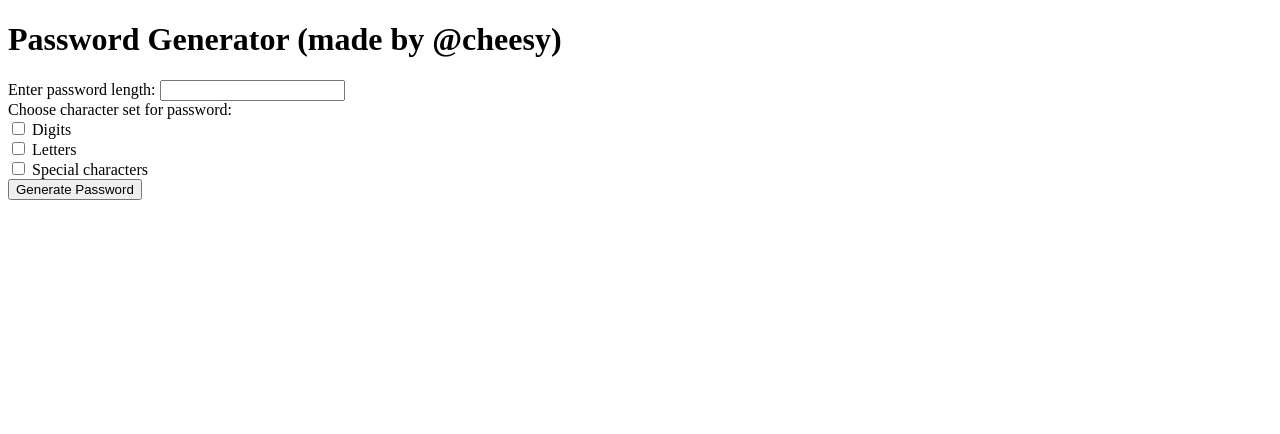
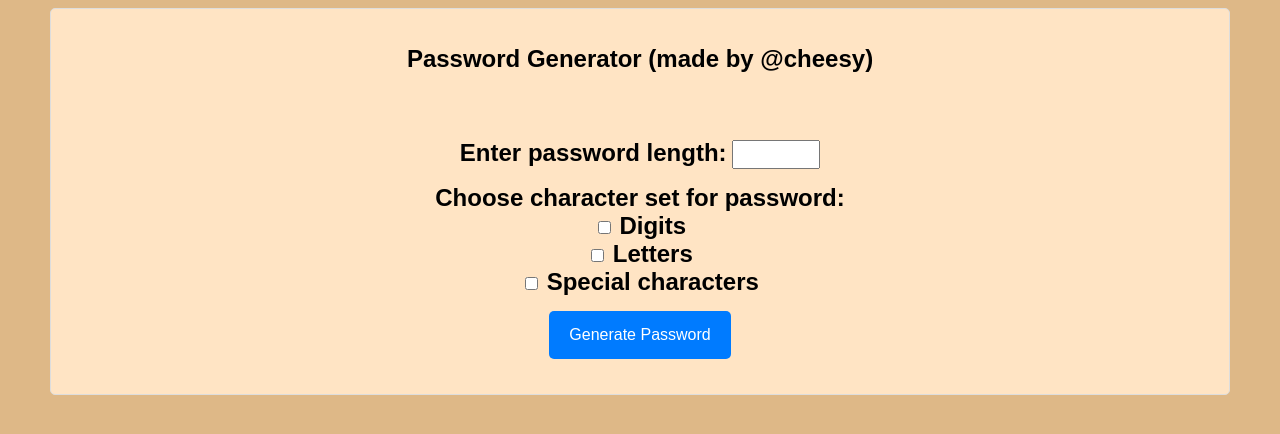
Before and after one commit to 22062239/Passwordgenerator, a Django app: page / in a window 1280 px wide. Shown: the top 434 px of the page. Run offline with Django 5.2, Linux system fonts and the light colour scheme.

Commit message:
Added CSS to site

```diff
--- /dev/null
+++ b/myfirstproject/myfirstapp/static/master.css
@@ -0,0 +1,53 @@
+body {
+    background-color: burlywood;
+    font-family: Arial, Helvetica, sans-serif;
+}
+
+.password-generator {
+    max-width: 90%;
+    margin: 0 auto;
+    padding: 20px;
+    background-color: bisque;
+    border: 1px solid #ddd;
+    border-radius: 5px;
+    text-align: center;
+}
+
+.form-group {
+    margin-bottom: 15px;
+    text-align: center;
+    font-size: 20px;
+}
+
+h1 {
+    padding-bottom: 50px;
+    font-size: 24px;
+}
+
+label {
+    font-weight: bold;
+    font-size: 24px;
+}
+
+input[type="radio"] {
+    margin-right: 5px;
+}
+
+input[type="number"] {
+    font-size: 20px;
+    width: 80px; /* Adjust width for smaller screens */
+}
+
+.btn {
+    padding: 15px 20px;
+    font-size: 16px;
+    color: #fff;
+    background-color: #007bff;
+    border: none;
+    border-radius: 5px;
+    cursor: pointer;
+}
+
+.btn:hover {
+    background-color: #0056b3;
+}
--- a/myfirstproject/myfirstapp/templates/myfirstapp/layout.html
+++ b/myfirstproject/myfirstapp/templates/myfirstapp/layout.html
@@ -3,6 +3,8 @@
 <head>
     <meta charset="UTF-8">
     <meta name="viewport" content="width=device-width, initial-scale=1.0">
+    {% load static %}
+    <link rel="stylesheet" href="{% static 'master.css' %}">
 
     <title>{% block title %}{% endblock %}</title>
 </head>
```
